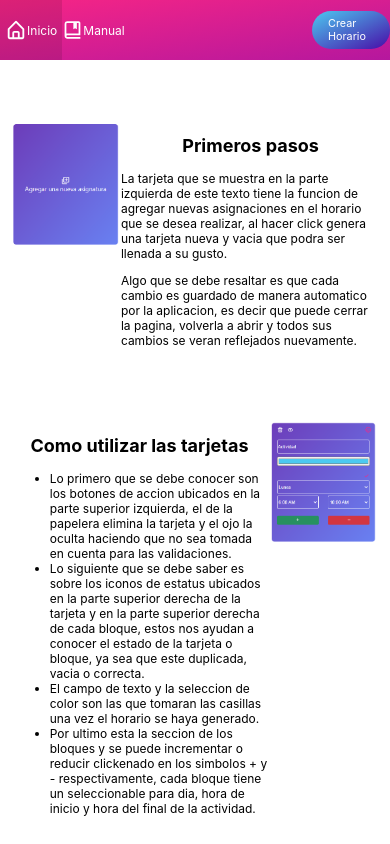
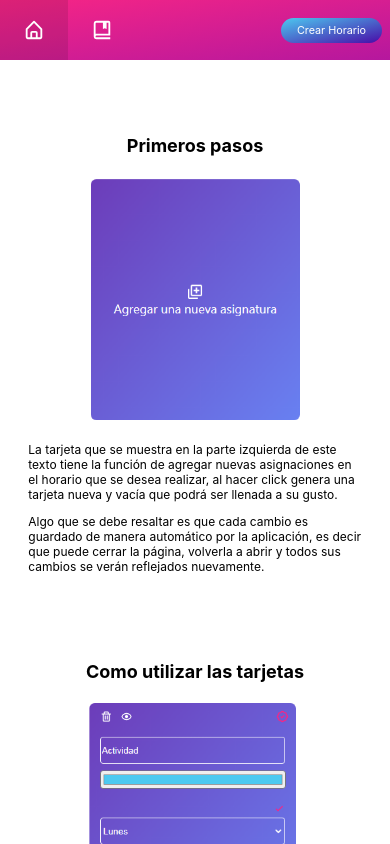
Before and after one commit to bryrodri/HorarioGenerator, a React (Create React App) app: page /Manual in a window 390 px wide. Shown: the top 844 px of the page. Built offline with nearby package versions, Linux system fonts and the light colour scheme.

Commit message:
Responsive de navbar y la parte del manual

```diff
--- a/src/Componentes/ClasicBuilder/items/horarioSecction/horarioSecction.js
+++ b/src/Componentes/ClasicBuilder/items/horarioSecction/horarioSecction.js
@@ -28,7 +28,7 @@ const HorarioSecction = (props) => {
             var pdfWidth = pdf.internal.pageSize.getWidth();
             var pdfHeight = pdf.internal.pageSize.getHeight();
             pdf.addImage(imgData, 'PNG', 0, 0, pdfWidth, pdfHeight);
-            pdf.save("mypdf.pdf");
+            pdf.save("horario.pdf");
 
 
         }
@@ -53,7 +53,7 @@ const HorarioSecction = (props) => {
             var a = document.createElement('a');
             // toDataURL defaults to png, so we need to request a jpeg, then convert for file download.
             a.href = canvas.toDataURL("image/jpeg").replace("image/jpeg", "image/octet-stream");
-            a.download = 'somefilename.jpg';
+            a.download = 'horario.jpg';
             a.click();
         }
         )
--- a/src/Componentes/Home/secctions/information/items/fitem/fitem.js
+++ b/src/Componentes/Home/secctions/information/items/fitem/fitem.js
@@ -80,7 +80,7 @@ const Fitem = () => {
 
             <div className="informacion-item-Text text-left">
                 <h2>Crea de manera dinamica</h2>
-                <p>Con nuestro sistema puedes crear tu horario y se haran las validaciones de manera dinamica a medida que vayas modificando los formularios.</p>
+                <p>Con nuestro sistema puedes crear tu horario haciendo validaciones a tiempo real, verificando que no tengas alguna fecha duplicada entre asignaciones.</p>
 
             </div>
 
--- a/src/Componentes/Home/secctions/information/items/sitem/sitem.js
+++ b/src/Componentes/Home/secctions/information/items/sitem/sitem.js
@@ -7,8 +7,8 @@ const Sitem = () => {
 <div className="informacion-item-container container-rigth">
             <div className="informacion-item-Text">
 
-                <h2>Crea de manera dinamica</h2>
-                <p>Con nuestro sistema puedes crear tu horario y se haran las validaciones de manera dinamica a medida que vayas modificando los formularios.</p>
+                <h2>Descargalo en digital</h2>
+                <p>Una vez hayas terminado tu horario tendras la posibilidad de descargarlo de forma digital en formato PDF y JPG.</p>
 
 
 
--- a/src/Componentes/Home/secctions/information/items/titem/titem.js
+++ b/src/Componentes/Home/secctions/information/items/titem/titem.js
@@ -59,8 +59,8 @@ const Titem = () => {
             </div>
 
             <div className="informacion-item-Text text-left">
-                <h2>Crea de manera dinamica</h2>
-                <p>Con nuestro sistema puedes crear tu horario y se haran las validaciones de manera dinamica a medida que vayas modificando los formularios.</p>
+                <h2>Guardado automatico</h2>
+                <p>A medidad que vas llenando las tarjetas para completar con tu horario el sistema ira guardando todos los cambios realizados de manera automatica.</p>
 
             </div>
 
--- a/src/Componentes/manual/manual.css
+++ b/src/Componentes/manual/manual.css
@@ -5,10 +5,14 @@
     margin-left: 2.5%;
     display: flex;
     flex-direction: row;
-    flex-wrap: nowrap;
+    flex-wrap: wrap;
     justify-content: space-between;
+    justify-content: center;
+    margin-top: 60px;
+}
 
-    margin-top: 60px;
+.second-text-manual{
+    order: 2;
 }
 
 .last-manual{
@@ -17,18 +21,20 @@
 }
 
 .manual-text{
-    width: 70%;
+    width: 90%;
 }
 .manual-text h2{
     text-align: center;
+    display: none;
 }
 
 .manual-image{
-    width: 30%;
+    width: 100%;
 }
 
 .manual-image img{
-    width: 100%;
+    width: 60%;
+    margin-left: 20%;
 }
 
 .last-manual-image{
@@ -49,3 +55,41 @@
     width: 100%;
     text-align: center;
 }
+
+@media (min-width:480px){
+    .manual-container h2{
+        display: none;
+    }
+    .second-text-manual{
+        order: 0;
+    }
+    .manual-container{
+        width: 95%;
+        margin-left: 2.5%;
+        display: flex;
+        flex-direction: row;
+        flex-wrap: nowrap;
+        justify-content: space-between;
+
+        margin-top: 60px;
+    }
+
+    .manual-text{
+        width: 70%;
+    }
+    .manual-image{
+        width: 30%;
+    }
+
+
+    .manual-image img{
+        width: 100%;
+        margin-left: 0;
+    }
+
+    .manual-text h2{
+        text-align: center;
+        display: block;
+    }
+
+}
--- a/src/Componentes/manual/manual.js
+++ b/src/Componentes/manual/manual.js
@@ -8,7 +8,7 @@ export default class Manual extends Component {
             <div className="min-container-hei">
 
                 <div className="manual-container primer-manual">
-
+                    <h2>Primeros pasos</h2>
                     <div className="manual-image">
                         <img src={"/img/cardempty.png"}></img>
                     </div>
@@ -16,11 +16,11 @@ export default class Manual extends Component {
                     <div className="manual-text">
                         <h2>Primeros pasos</h2>
                         <p>
-                            La tarjeta que se muestra en la parte izquierda de este texto tiene la funcion de agregar nuevas asignaciones en el horario que se desea realizar, al hacer click genera una tarjeta nueva y vacia que podra ser llenada a su gusto.
+                        La tarjeta que se muestra en la parte izquierda de este texto tiene la función de agregar nuevas asignaciones en el horario que se desea realizar, al hacer click genera una tarjeta nueva y vacía que podrá ser llenada a su gusto.
                         </p>
 
                         <p>
-                            Algo que se debe resaltar es que cada cambio es guardado de manera automatico por la aplicacion, es decir que puede cerrar la pagina, volverla a abrir y todos sus cambios se veran reflejados nuevamente.
+                        Algo que se debe resaltar es que cada cambio es guardado de manera automático por la aplicación, es decir que puede cerrar la página, volverla a abrir y todos sus cambios se verán reflejados nuevamente.
                         </p>
 
 
@@ -30,14 +30,14 @@ export default class Manual extends Component {
 
 
                 <div className="manual-container segundo-manual">
-
-                    <div className="manual-text" >
+                <h2 >Como utilizar las tarjetas</h2>
+                    <div className="manual-text second-text-manual" >
                         <h2 >Como utilizar las tarjetas</h2>
                         <ul>
-                            <li>Lo primero que se debe conocer son los botones de accion ubicados en la parte superior izquierda, el de la papelera elimina la tarjeta y el ojo la oculta haciendo que no sea tomada en cuenta para las validaciones.</li>
-                            <li>Lo siguiente que se debe saber es sobre los iconos de estatus ubicados en la parte superior derecha de la tarjeta y en la parte superior derecha de cada bloque, estos nos ayudan a conocer el estado de la tarjeta o bloque, ya sea que este duplicada, vacia o correcta.</li>
-                            <li>El campo de texto y la seleccion de color son las que tomaran las casillas una vez el horario se haya generado. </li>
-                            <li>Por ultimo esta la seccion de los bloques y se puede incrementar o reducir clickenado en los simbolos + y - respectivamente, cada bloque tiene un seleccionable para dia, hora de inicio y hora del final de la actividad. </li>
+                            <li>Lo primero que se debe conocer son los botones de acción ubicados en la parte superior izquierda, el de la papelera elimina la tarjeta y el ojo la oculta haciendo que no sea tomada en cuenta para las validaciones.</li>
+                            <li>Lo siguiente que se debe saber es sobre los iconos de estatus ubicados en la parte superior derecha de la tarjeta y en la parte superior derecha de cada bloque, estos nos ayudan a conocer el estado de la tarjeta o bloque, ya sea que esté duplicada, vacía o correcta.</li>
+                            <li>El campo de texto y la selección de color son las que tomaran las casillas una vez el horario se haya generado. </li>
+                            <li>Por último esta la sección de los bloques y se puede incrementar o reducir cliqueado en los símbolos + y - respectivamente, cada bloque tiene un seleccionable para día, hora de inicio y hora del final de la actividad.</li>
                         </ul>
                     </div>
 
@@ -56,15 +56,15 @@ export default class Manual extends Component {
 
                     <div className="last-manual-text">
                         <p>
-                            Una vez que ya completo cada una de las tarjetas es primordial que todas tengan el estatus de correcta, es decir que no haya bloques duplicados o esten vacios, en caso de que exista alguno se debe borrar o ocultarlo con el icono del ojo.
+                        Una vez que ya completo cada una de las tarjetas es primordial que todas tengan el estatus de correcta, es decir que no haya bloques duplicados o estén vacíos, en caso de que exista alguno se debe borrar u ocultarlo con el icono del ojo.
                         </p>
 
                         <p>
-                            Acto seguido en la parte superior derecha de la pagina generadora de horarios se encuentra un menu desplegable de opciones en las que se puede reiniciar y se eliminarian todas las tarjeta o esta la opcion de generar horario, al hacer click se abre una ventana con el horario generado.
+                        Acto seguido en la parte superior derecha de la página generadora de horarios se encuentra un menú desplegable de opciones en las que se puede reiniciar para eliminar todas las tarjetas o está la opción de generar horario, al hacer click se abre una ventana con el horario generado.
                         </p>
 
                         <p>
-                            Por ultimo una vez en la ventana en la que se te muestra tu horario realizado, en la parte de abajo tienes dos iconos con la opcion de descargarlo, ya sea en formato PDF o en JPG y una vez hayas seleccionado el de tu agrado ya tendrias tu horario generado de manera digital en tu ordenador o dispositivo movil.
+                        Por último una vez en la ventana en la que se te muestra tu horario realizado, en la parte de abajo tienes dos iconos con la opción de descargarlo, ya sea en formato PDF o en JPG y una vez hayas seleccionado el de tu agrado ya tendrías tu horario generado de manera digital en tu ordenador o dispositivo móvil.
                         </p>
 
                         <div className="manual-container-link">
--- a/src/Componentes/nav/nav.css
+++ b/src/Componentes/nav/nav.css
@@ -20,7 +20,7 @@
     flex-direction: row;
     flex-wrap: nowrap;
     justify-content: flex-start;
-    width: 80%;
+    width: 70%;
     height: 100%;
 
 
@@ -28,7 +28,7 @@
 
 .nav--buton{
     display: block;
-    width: 20%;
+    width: 25%;
     height: 100%;
     text-decoration: none;
     color: #fff;
@@ -48,7 +48,7 @@
 
 .nav--action{
     align-self: flex-end;
-    width: 20%;
+    width: 30%;
     height: 100%;
 
     display: flex;
@@ -78,3 +78,14 @@
 
 
 }
+
+.text--nav{
+    display: none;
+}
+
+
+@media (min-width:480px){
+    .text--nav{
+        display: block;
+    }
+}
--- a/src/Componentes/nav/nav.js
+++ b/src/Componentes/nav/nav.js
@@ -11,8 +11,8 @@ export class Nav extends Component {
             <div className="nav-container">
 
                 <div className="nav-menu">
-                    <NavLink to="/Home"  className="nav--buton"> <BiHomeAlt size={22} /> <span>Inicio</span></NavLink>
-                    <NavLink to="/Manual"  className="nav--buton"> <BiBookBookmark size={22} /> <span>Manual</span></NavLink>
+                    <NavLink to="/Home"  className="nav--buton"> <BiHomeAlt size={22} /> <span className="text--nav">Inicio</span></NavLink>
+                    <NavLink to="/Manual"  className="nav--buton"> <BiBookBookmark size={22} /> <span className="text--nav">Manual</span></NavLink>
                 </div>
 
                 <div className="nav--action">
```
